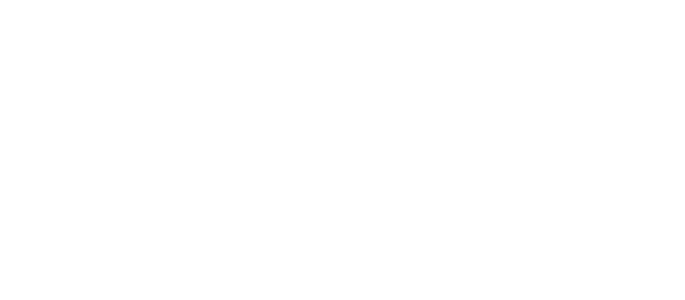
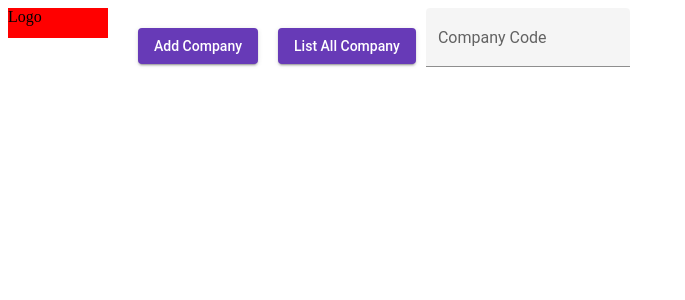
Before and after one commit to riyamittal34/e-stock-market-ui, an Angular app: page / in a window 1280 px wide. Shown: the top 300 px of the page, without its empty margins (0-685 px from the left). Built offline with nearby package versions, Linux system fonts and the light colour scheme.

Commit message:
adding basic code

```diff
--- a/package.json
+++ b/package.json
@@ -11,13 +11,16 @@
   "private": true,
   "dependencies": {
     "@angular/animations": "~12.2.0",
+    "@angular/cdk": "^13.3.6",
     "@angular/common": "~12.2.0",
     "@angular/compiler": "~12.2.0",
     "@angular/core": "~12.2.0",
     "@angular/forms": "~12.2.0",
+    "@angular/material": "^13.3.6",
     "@angular/platform-browser": "~12.2.0",
     "@angular/platform-browser-dynamic": "~12.2.0",
     "@angular/router": "~12.2.0",
+    "bootstrap": "^5.1.3",
     "rxjs": "~6.6.0",
     "tslib": "^2.3.0",
     "zone.js": "~0.11.4"
--- a/src/app/app.component.css
+++ b/src/app/app.component.css
@@ -0,0 +1,14 @@
+.logo {
+    width: 100px;
+    height: 30px;
+    background-color: red;
+    margin-right: 20px;
+}
+
+button {
+    margin: 0 10px;
+}
+
+div {
+    float: left;
+}
--- a/src/app/app.component.html
+++ b/src/app/app.component.html
@@ -0,0 +1,17 @@
+<div class="row">
+  <div class="col-md-2 logo">
+    Logo
+  </div>
+  <div class="col-md-10">
+    <button mat-raised-button color="primary">Add Company</button>
+    <button mat-raised-button color="primary">List All Company</button>
+    <mat-form-field class="example-form-field" appearance="fill">
+      <mat-label>Company Code</mat-label>
+      <input matInput type="text" [(ngModel)]="searchCompanyCode">
+      <button *ngIf="searchCompanyCode" matSuffix mat-icon-button aria-label="Clear"
+        (click)="searchCompanyCode=''">
+        <mat-icon>close</mat-icon>
+      </button>
+    </mat-form-field>
+  </div>
+</div>
--- a/src/app/app.component.ts
+++ b/src/app/app.component.ts
@@ -6,5 +6,5 @@
   styleUrls: ['./app.component.css']
 })
 export class AppComponent {
-  title = 'e-stock-market-ui';
+  searchCompanyCode: string = "";
 }
--- a/src/styles.css
+++ b/src/styles.css
@@ -1 +1,3 @@
 /* You can add global styles to this file, and also import other style files */
+@import '@angular/material/prebuilt-themes/deeppurple-amber.css';
+@import url("https://fonts.googleapis.com/icon?family=Material+Icons");
```
Also changed, not shown: src/app/app.module.ts (+14 -2 lines), 1 other file (tests, documents, lock files or other folders).
